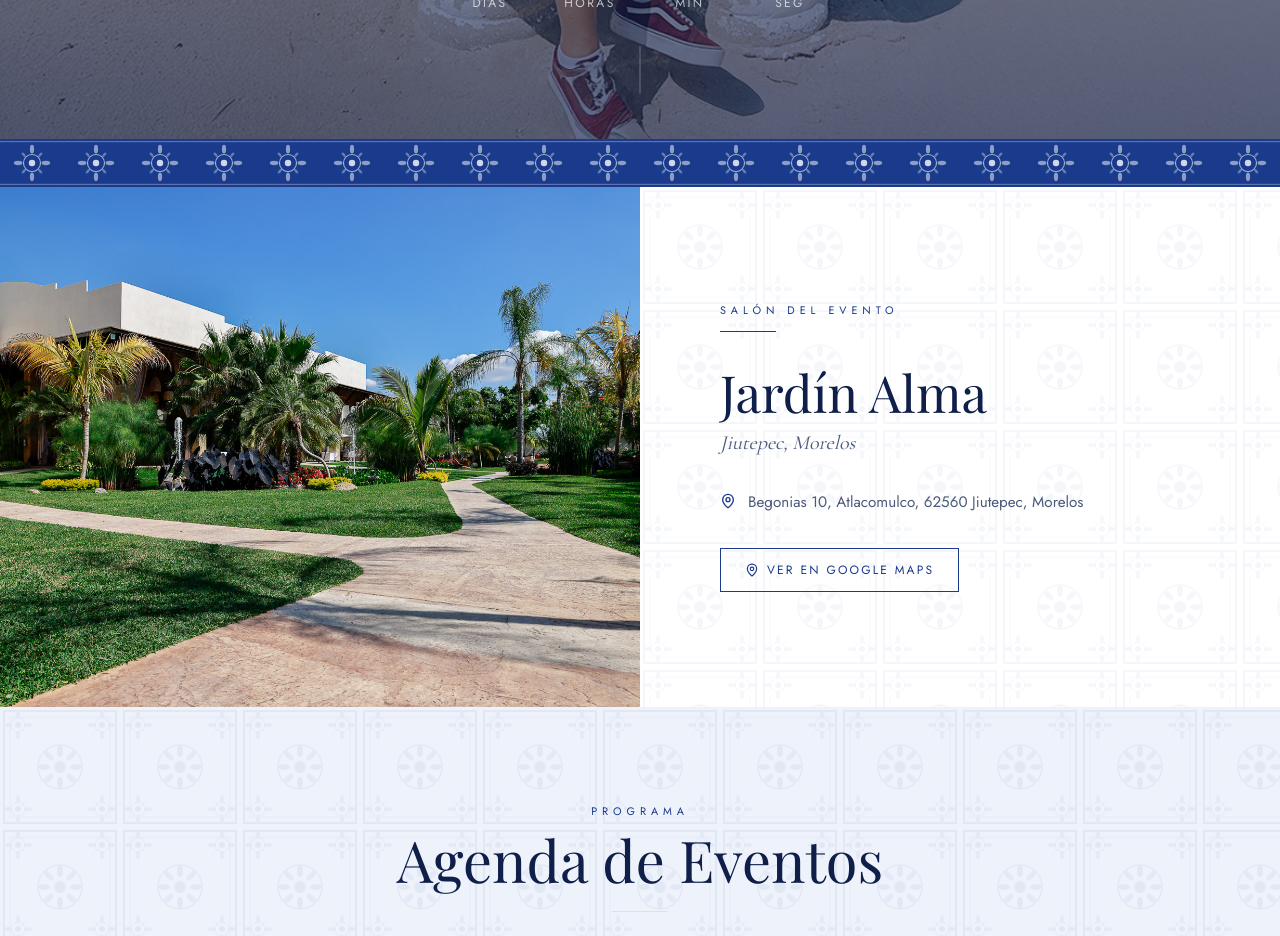
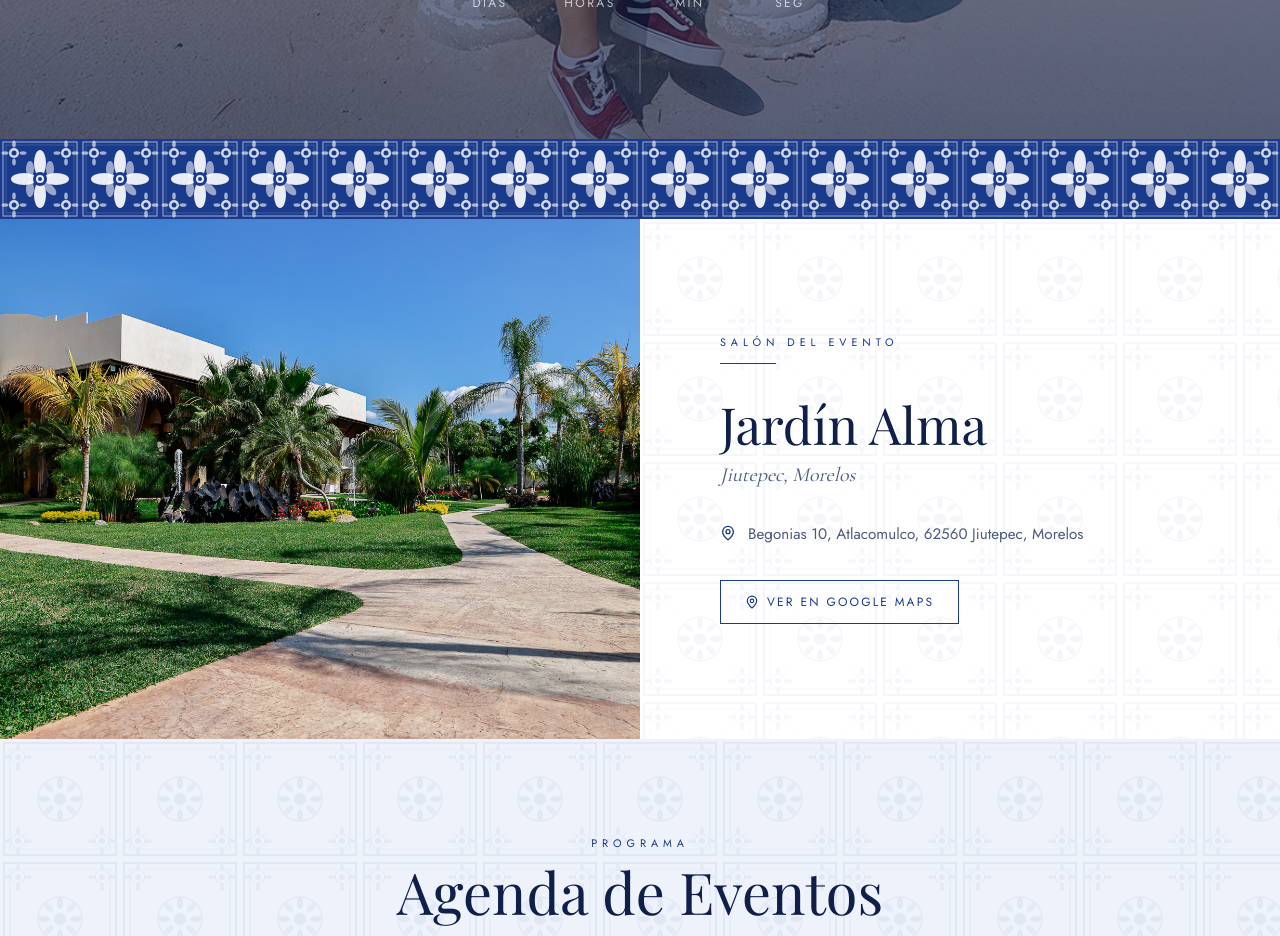
Before and after one commit to casvaluis-design/boda-fernanda-joseluis, a Next.js app: page / in a window 1280 px wide. Shown: the part 1080-2016 px from the top of the page. Built offline with nearby package versions, Linux system fonts and the light colour scheme.

Commit message:
TalaveraBand: patron tile talavera con flor y gotas

```diff
--- a/src/components/invitation/TalaveraDecor.tsx
+++ b/src/components/invitation/TalaveraDecor.tsx
@@ -77,33 +77,49 @@ export function TalavераCorner({ size = 40, position = "tl" }: { size?: numbe
 
 // ─── Cenefa talavera horizontal (entre secciones) ────────────────────────────
 export function TalaveraBand() {
+  // Tile 80×80: fondo azul, flor central con pétalos, gotas en esquinas
   return (
-    <div className="w-full overflow-hidden" style={{ height: 48, background: C.cobalt }}>
-      <svg viewBox="0 0 1200 48" preserveAspectRatio="xMidYMid slice"
-        xmlns="http://www.w3.org/2000/svg" className="w-full h-full">
-        {/* Fondo */}
-        <rect width="1200" height="48" fill={C.cobalt} />
-        {/* Línea blanca superior e inferior */}
-        <line x1="0" y1="4" x2="1200" y2="4" stroke="white" strokeWidth="0.8" opacity="0.4" />
-        <line x1="0" y1="44" x2="1200" y2="44" stroke="white" strokeWidth="0.8" opacity="0.4" />
-        {/* Motivos repetidos */}
-        {Array.from({ length: 20 }).map((_, i) => {
-          const cx = 30 + i * 60;
-          return (
-            <g key={i} transform={`translate(${cx},24)`}>
-              <circle cx="0" cy="0" r="8" fill="none" stroke="white" strokeWidth="1" opacity="0.6" />
-              <circle cx="0" cy="0" r="3" fill="white" opacity="0.8" />
-              {[0,90,180,270].map((a) => (
-                <ellipse key={a} cx={0} cy={-13} rx="2" ry="4"
-                  fill="white" opacity="0.5" transform={`rotate(${a})`} />
-              ))}
-              {[45,135,225,315].map((a) => (
-                <ellipse key={a} cx={0} cy={-11} rx="1.2" ry="2.5"
-                  fill={C.pale} opacity="0.4" transform={`rotate(${a})`} />
-              ))}
+    <div className="w-full overflow-hidden" style={{ height: 80, background: C.cobalt }}>
+      <svg width="100%" height="80" xmlns="http://www.w3.org/2000/svg">
+        <defs>
+          <pattern id="talavera-band-tile" x="0" y="0" width="80" height="80" patternUnits="userSpaceOnUse">
+            {/* Fondo */}
+            <rect width="80" height="80" fill={C.cobalt} />
+            {/* Marco interior */}
+            <rect x="3" y="3" width="74" height="74" fill="none" stroke="white" strokeWidth="1.2" opacity="0.5" />
+            <rect x="6" y="6" width="68" height="68" fill="none" stroke="white" strokeWidth="0.5" opacity="0.3" />
+            {/* Flor central — 4 pétalos grandes */}
+            <g transform="translate(40,40)">
+              {/* Pétalos principales N S E W */}
+              <ellipse cx="0" cy="-16" rx="6" ry="13" fill="white" opacity="0.9" />
+              <ellipse cx="0" cy="16"  rx="6" ry="13" fill="white" opacity="0.9" />
+              <ellipse cx="-16" cy="0" rx="13" ry="6" fill="white" opacity="0.9" />
+              <ellipse cx="16"  cy="0" rx="13" ry="6" fill="white" opacity="0.9" />
+              {/* Pétalos diagonales pequeños */}
+              <ellipse cx="-10" cy="-10" rx="4" ry="8" fill="white" opacity="0.55" transform="rotate(-45,−10,−10)" />
+              <ellipse cx="10"  cy="-10" rx="4" ry="8" fill="white" opacity="0.55" transform="rotate(45,10,−10)" />
+              <ellipse cx="-10" cy="10"  rx="4" ry="8" fill="white" opacity="0.55" transform="rotate(45,−10,10)" />
+              <ellipse cx="10"  cy="10"  rx="4" ry="8" fill="white" opacity="0.55" transform="rotate(-45,10,10)" />
+              {/* Círculo central */}
+              <circle cx="0" cy="0" r="7" fill={C.cobalt} />
+              <circle cx="0" cy="0" r="4" fill="white" opacity="0.9" />
+              <circle cx="0" cy="0" r="2" fill={C.cobalt} />
             </g>
-          );
-        })}
+            {/* Gotas en las 4 esquinas */}
+            {([[14,14],[66,14],[14,66],[66,66]] as [number,number][]).map(([cx,cy],i) => (
+              <g key={i} transform={`translate(${cx},${cy})`}>
+                <circle cx="0" cy="0" r="5" fill="white" opacity="0.8" />
+                <circle cx="0" cy="0" r="2.5" fill={C.cobalt} />
+                {/* gotitas alrededor */}
+                {[0,90,180,270].map((a) => (
+                  <ellipse key={a} cx="0" cy="-9" rx="1.8" ry="3.5"
+                    fill="white" opacity="0.6" transform={`rotate(${a})`} />
+                ))}
+              </g>
+            ))}
+          </pattern>
+        </defs>
+        <rect width="100%" height="80" fill="url(#talavera-band-tile)" />
       </svg>
     </div>
   );
```
